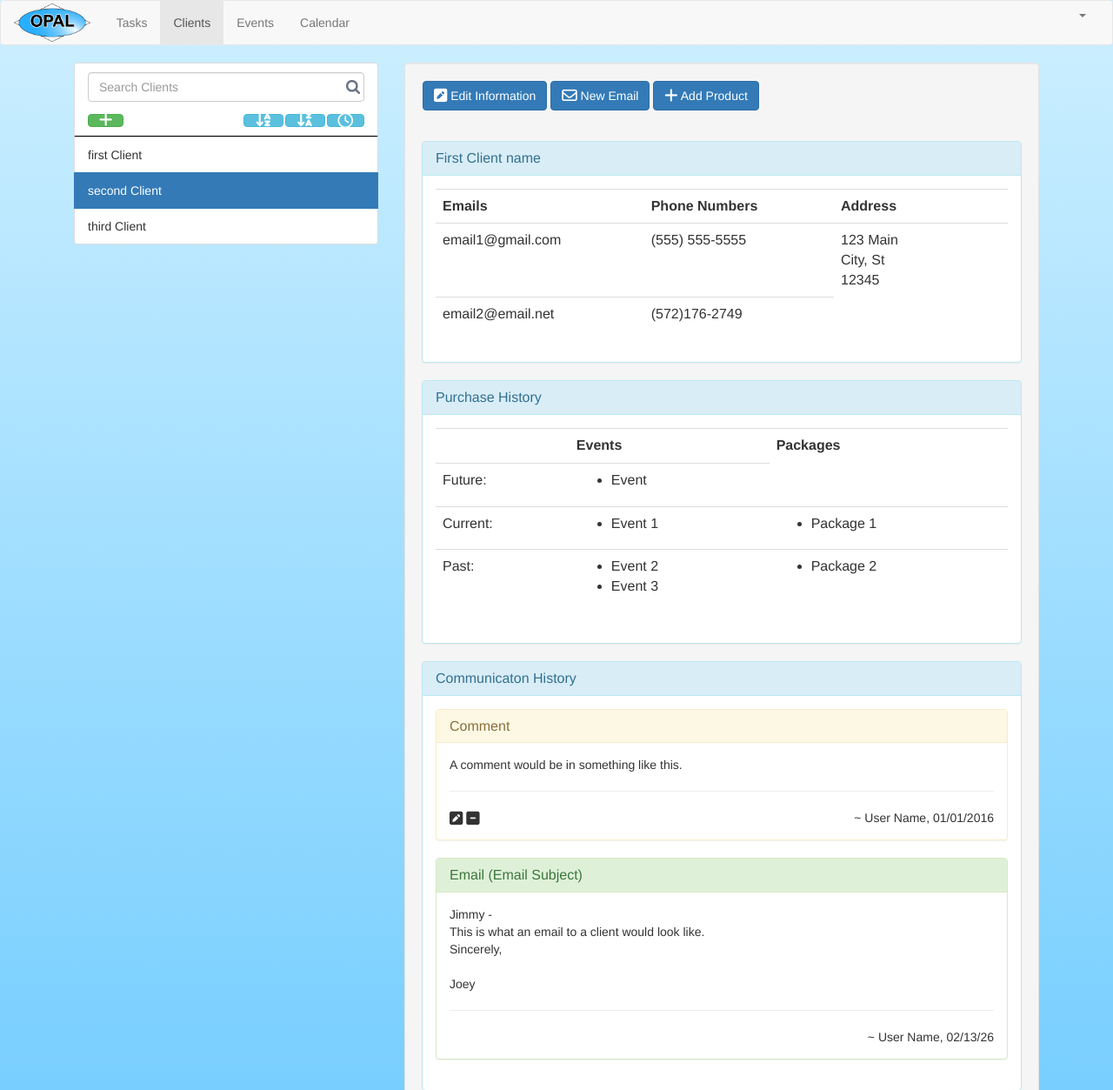
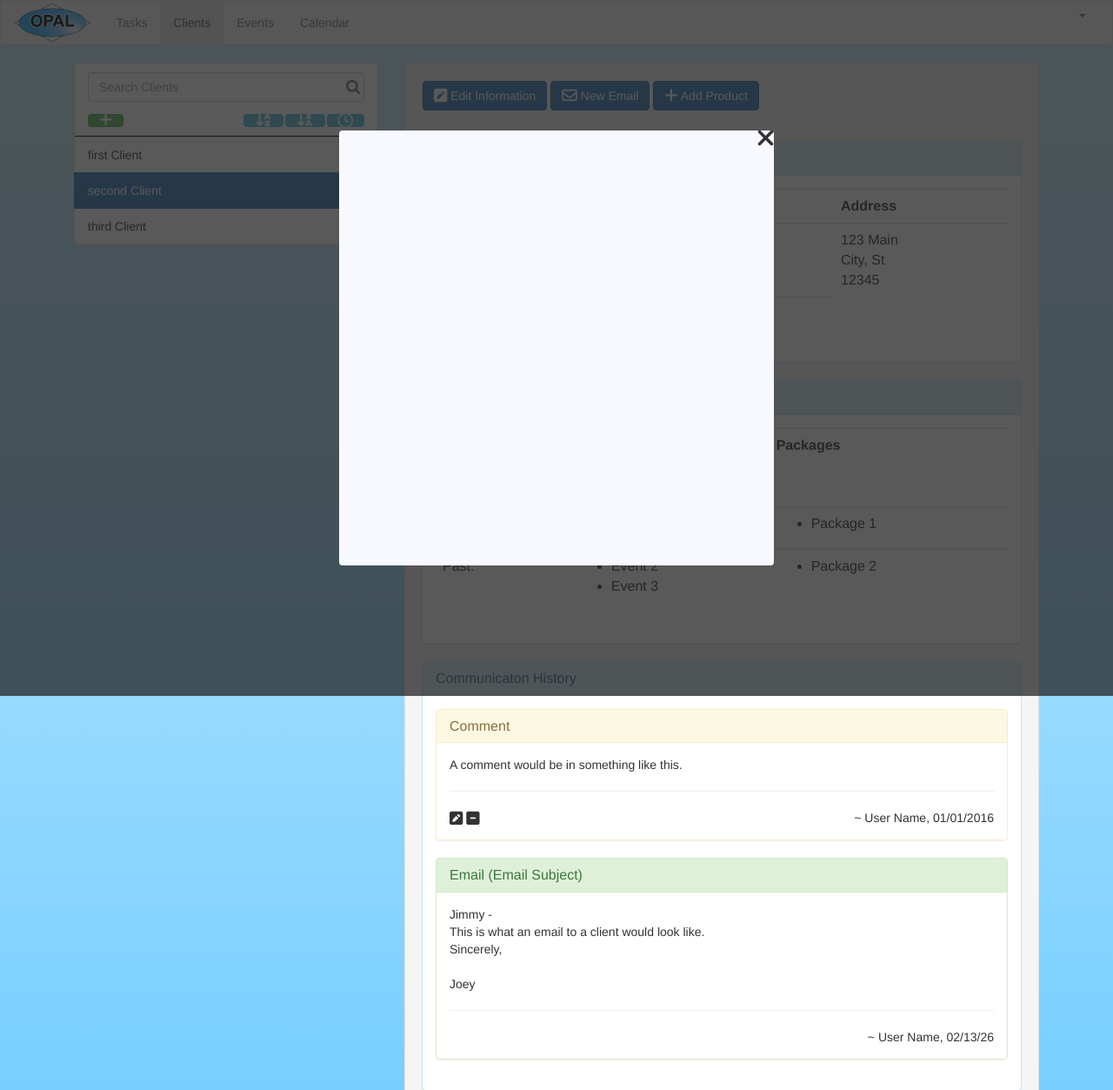
Before and after one commit to logan-waite/opal_rewrite, a Django app: page /clients/ in a window 1280 px wide. Shown: the top 1253 px of the page at 87% size. Run offline with Django 3.2, Linux system fonts and the light colour scheme; a user stored in the database is signed in; some libraries are stand-ins or nearby versions.

Commit message:
start facebox

```diff
--- a/opal/base/static/base/javascript.js
+++ b/opal/base/static/base/javascript.js
@@ -41,4 +41,11 @@ $(document).ready(function() {
         $(".alert").fadeOut('slow');
     }, 1500);
 
+    // Facebox
+    $('#facebox-back').click(function() {alert("hi")})
+    $('#add_client').click(function() {
+        alert('adding')
+    })
+
+
 });
--- a/opal/base/static/base/stylesheet.css
+++ b/opal/base/static/base/stylesheet.css
@@ -38,6 +38,19 @@ body {
 .float-left {
     float: left;
     margin-right: 2px;
+}
+
+header {
+    text-align: center;
+    border-bottom: 1px solid #DADADA;
+    width: 100%;
+    font-family: sans-serif;
+    margin-bottom: 5%;
+}
+
+#footer {
+    border-top: 2px solid skyblue;
+    text-align: center;
 }
 
 /********************/
@@ -180,16 +193,38 @@ a {
 .badge {
     height: 14px;
 }
+/********************/
+/***** Facebox ******/
+/********************/
 
-header {
-    text-align: center;
-    border-bottom: 1px solid #DADADA;
-    width: 100%;
-    font-family: sans-serif;
-    margin-bottom: 5%;
+#facebox {
+    z-index: 10;
+    border-radius: 4px;
+    position: absolute;
+    left: 50%;
+    top: 50%;
+    margin-left: -250px;
+    margin-top: -250px;
+    height: 500px;
+    width: 500px;
+    background-color: ghostwhite;
+    /*display: hidden;*/
 }
 
-#footer {
-    border-top: 2px solid skyblue;
-    text-align: center;
+#facebox-back {
+    z-index: 9;
+    position: absolute;
+    top: 0;
+    left: 0;
+    height: 100%;
+    width: 100%;
+    background: #222;
+    opacity: 0.75;
+    display: block;
 }
+
+#facebox-close {
+    position: absolute;
+    right: -1px;
+    top: -5px;
+}
--- a/opal/base/templates/base/base.html
+++ b/opal/base/templates/base/base.html
@@ -75,7 +75,10 @@
         <div id='footer'>
             <p> &copy; {% now "Y" %} Logan Waite. All Rights Reserved</p>
         </div>
-        <div class='facebox'>
+        <div id='facebox-back'>
+        </div>
+        <div id='facebox'>
+            <i id='facebox-close' class='fa fa-times fa-2x'></i>
         </div>
     </body>
 </html>
--- a/opal/clients/templates/clients/index.html
+++ b/opal/clients/templates/clients/index.html
@@ -12,7 +12,7 @@
                 <input class='form-control' type='text' placeholder="Search Clients">
                 <input type='submit' class='search-btn' value=''>
             </form>
-            <i class='fa fa-plus fa-lg btn btn-success'></i>
+            <i id='add_client' class='fa fa-plus fa-lg btn btn-success'></i>
             <i class='fa fa-clock-o fa-lg btn btn-info float-right'></i>
             <i class='fa fa-sort-alpha-desc fa-lg btn btn-info float-right'></i>
             <i class='fa fa-sort-alpha-asc fa-lg btn btn-info float-right'></i>
```
Also changed, not shown: opal/clients/templates/clients/add_client.html (added).
